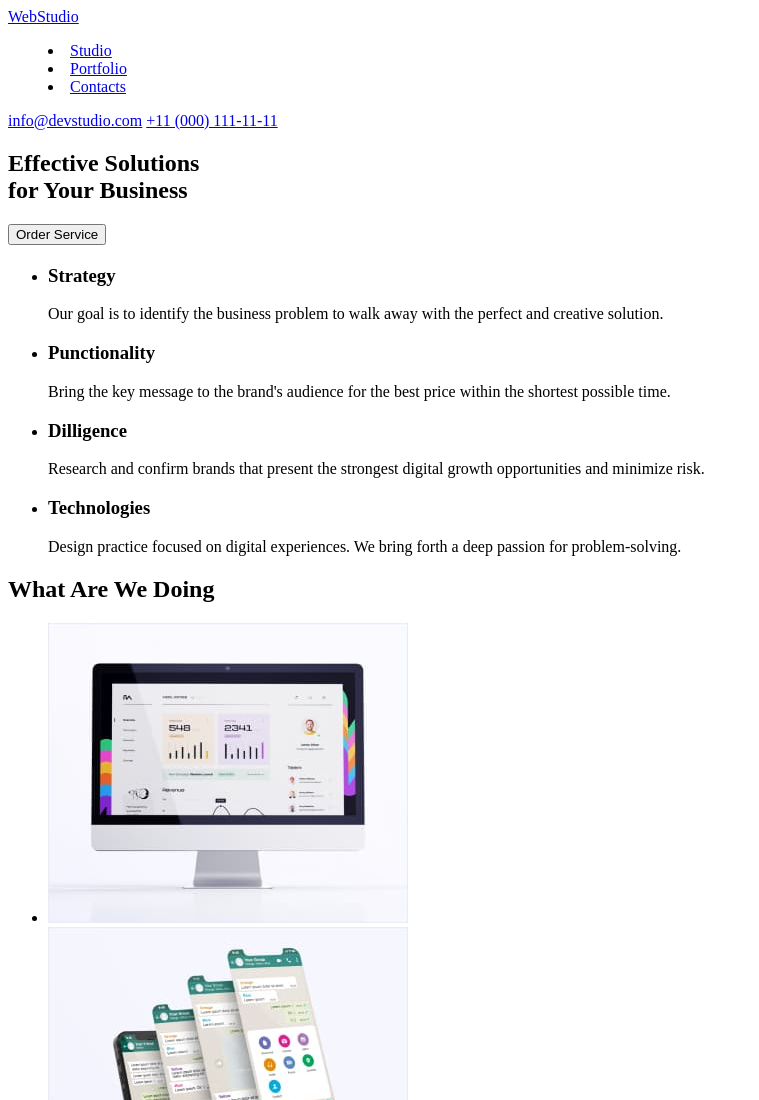
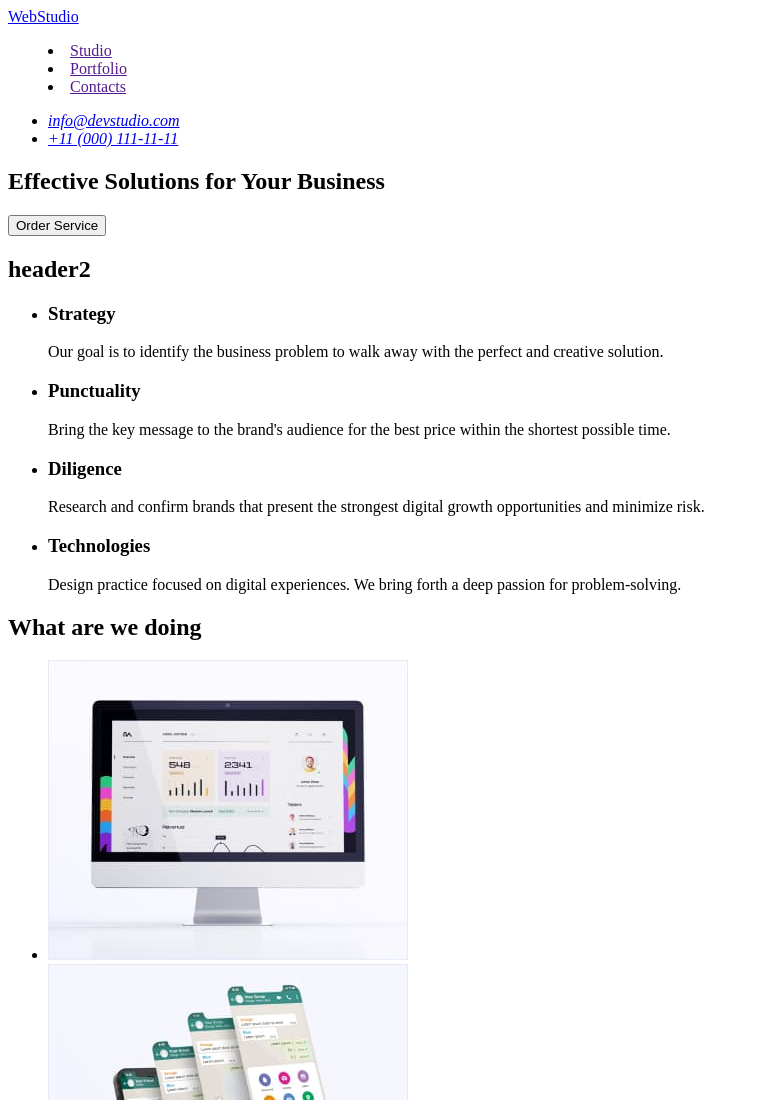
Before and after one commit to m3riadoc/goit-markup-hw-01, a plain HTML site: page index.html in a window 1280 px wide. Shown: the top 1100 px of the page, without its empty margins (0-759 px from the left). Drawn offline with Linux system fonts and the light colour scheme.

Commit message:
Update index.html
changing errors from autocorrect

```diff
--- a/index.html
+++ b/index.html
@@ -10,21 +10,25 @@
       <nav>
         <a href="./index.html">WebStudio</a>
         <menu>
-          <li><a href="/">Studio</a></li>
-          <li><a href="/">Portfolio</a></li>
-          <li><a href="/">Contacts</a></li>
+          <li><a href="">Studio</a></li>
+          <li><a href="">Portfolio</a></li>
+          <li><a href="">Contacts</a></li>
         </menu>
       </nav>
-      <a href="mailto:info@devstudio.com">info@devstudio.com</a>
-      <a href="tel:+110001111111">+11 (000) 111-11-11</a>
+      <address>
+        <ul>
+          <li><a href="mailto:info@devstudio.com">info@devstudio.com</a></li>
+          <li><a href="tel:+110001111111">+11 (000) 111-11-11</a></li>
+        </ul>
+      </address>
     </header>
     <main>
       <section>
-        <h1>Effective Solutions <br />for Your Business</h1>
+        <h1>Effective Solutions for Your Business</h1>
         <button type="button">Order Service</button>
       </section>
       <section>
-        <h2></h2>
+        <h2>header2</h2>
         <ul>
           <li>
             <h3>Strategy</h3>
@@ -34,14 +38,14 @@
             </p>
           </li>
           <li>
-            <h3>Punctionality</h3>
+            <h3>Punctuality</h3>
             <p>
               Bring the key message to the brand's audience for the best price
               within the shortest possible time.
             </p>
           </li>
           <li>
-            <h3>Dilligence</h3>
+            <h3>Diligence</h3>
             <p>
               Research and confirm brands that present the strongest digital
               growth opportunities and minimize risk.
@@ -57,7 +61,7 @@
         </ul>
       </section>
       <section>
-        <h2>What Are We Doing</h2>
+        <h2>What are we doing</h2>
         <ul>
           <li>
             <img
```
